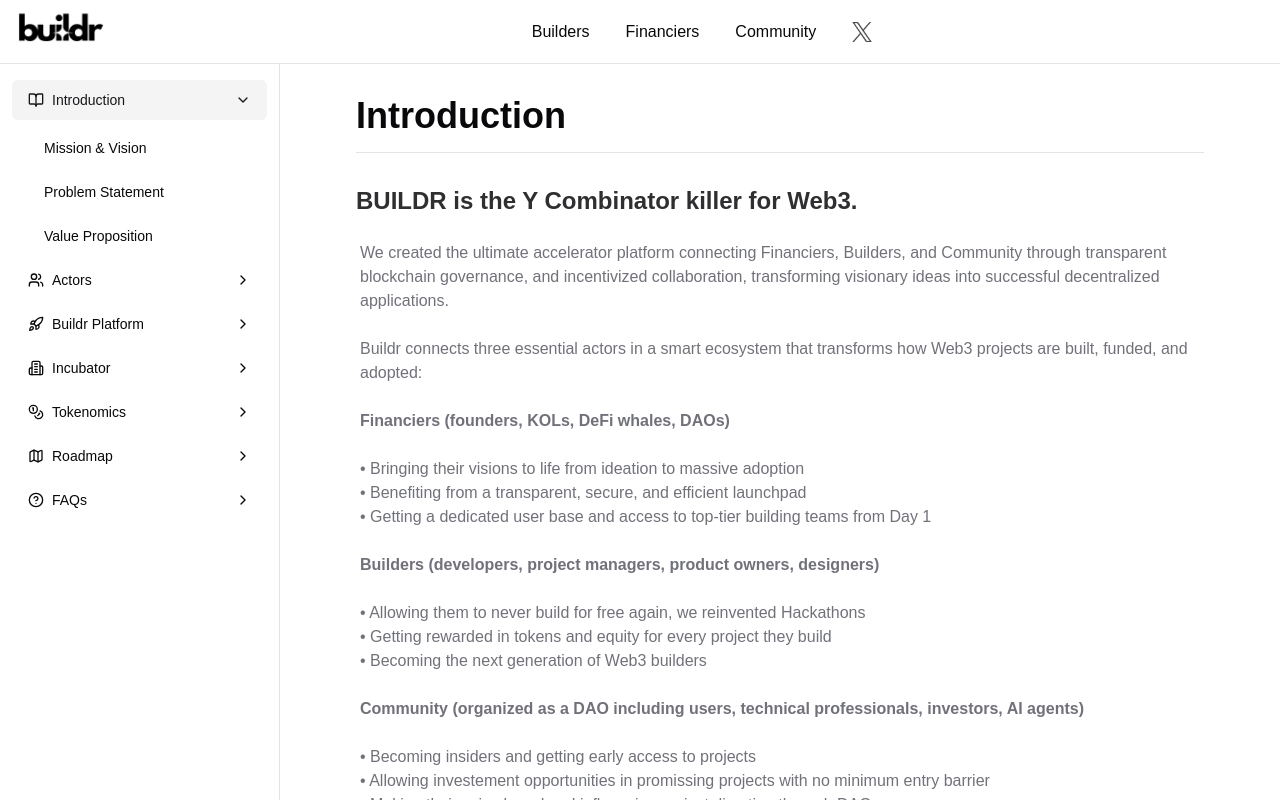
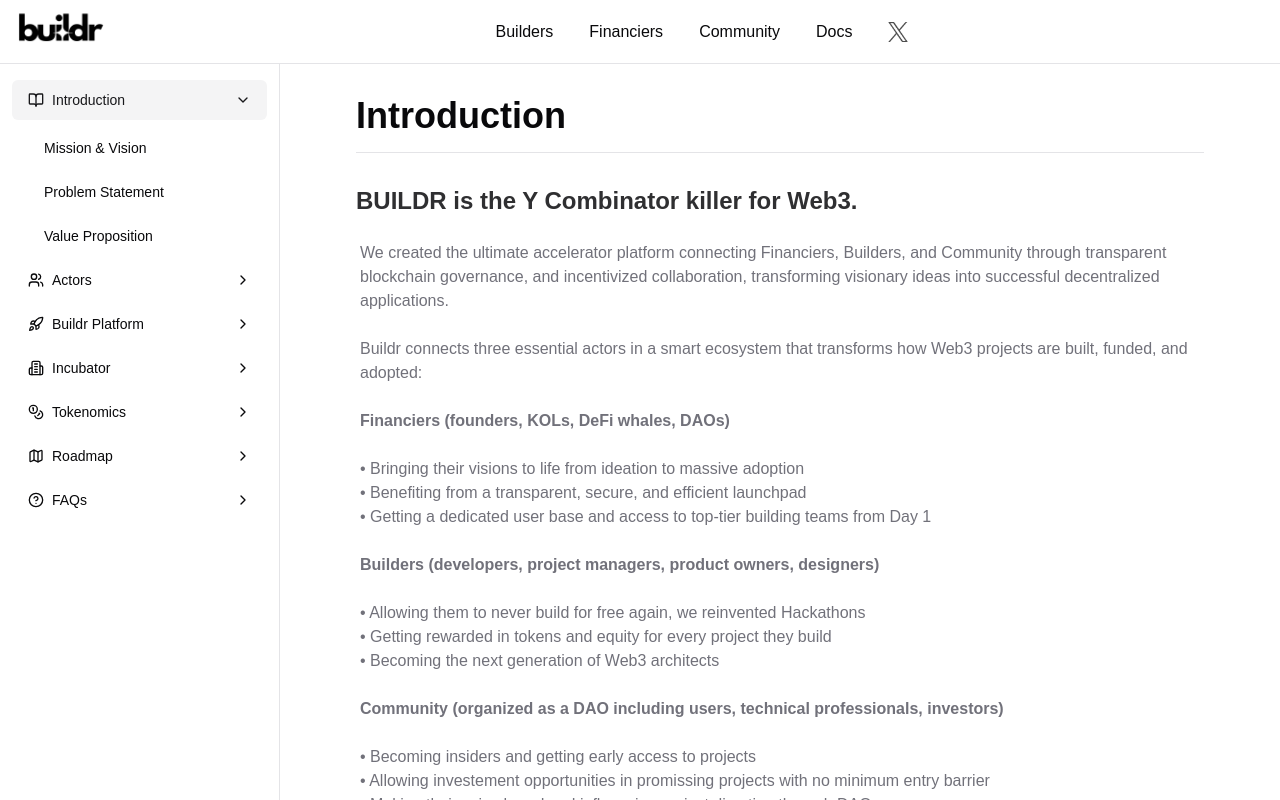
Before and after one commit to achaps/buildit, a Next.js app: page /docs in a window 1280 px wide. Built offline with nearby package versions, Linux system fonts and the light colour scheme.

Commit message:
doc update + UI changes + minor bugs

```diff
--- a/src/app/builders/page.tsx
+++ b/src/app/builders/page.tsx
@@ -65,7 +65,7 @@
           <div className="flex gap-8 py-10 lg:py-20 items-center justify-center flex-col w-full">
             <div>
               <Link href="/docs">
-                <Button variant="secondary" size="sm" className="gap-2 text-xs md:text-sm whitespace-nowrap px-3 py-1.5">
+                <Button variant="secondary" size="sm" className="gap-2 text-xs md:text-sm whitespace-nowrap px-3 py-1.5 mt-20">
                   Project Overview<MoveRight className="w-3 h-3" />
                 </Button>
               </Link>
--- a/src/app/community/page.tsx
+++ b/src/app/community/page.tsx
@@ -65,7 +65,7 @@
           <div className="flex gap-8 py-10 lg:py-20 items-center justify-center flex-col w-full">
             <div>
               <Link href="/docs">
-                <Button variant="secondary" size="sm" className="gap-2 text-xs md:text-sm whitespace-nowrap px-3 py-1.5">
+                <Button variant="secondary" size="sm" className="gap-2 text-xs md:text-sm whitespace-nowrap px-3 py-1.5 mt-20">
                   Project Overview<MoveRight className="w-3 h-3" />
                 </Button>
               </Link>
--- a/src/app/docs/page.tsx
+++ b/src/app/docs/page.tsx
@@ -29,7 +29,6 @@
   Code,
   PiggyBank,
   FileText,
-  Brain,
   Briefcase
 } from "lucide-react";
 import Image from "next/image";
@@ -57,6 +56,7 @@
   onSectionChange: (sectionId: string) => void;
   expandedSections: string[];
   onToggleSection: (sectionId: string) => void;
+  setIsOpen: (open: boolean) => void;
 }
 
 export default function DocsPage() {
@@ -97,9 +97,9 @@
 
  • Allowing them to never build for free again, we reinvented Hackathons
  • Getting rewarded in tokens and equity for every project they build
- • Becoming the next generation of Web3 builders
+ • Becoming the next generation of Web3 architects
 
-<strong>Community (organized as a DAO including users, technical professionals, investors, AI agents)</strong>
+<strong>Community (organized as a DAO including users, technical professionals, investors)</strong>
 
  • Becoming insiders and getting early access to projects
  • Allowing investement opportunities in promissing projects with no minimum entry barrier
@@ -127,12 +127,21 @@
           icon: Handshake,
           content: `<strong>Buildr provides a comprehensive solution that addresses the key challenges in Web3 project development:</strong>
 
-• AI-powered project evaluation and validation
 • Transparent blockchain governance
 • Incentivized collaboration between all stakeholders
 • Comprehensive incubator services
 • Community-driven project development
-• Fair and transparent reward distribution`
+• Fair and transparent reward distribution
+
+<div className="my-8 flex justify-center">
+  <Image
+    src="/why-buildr.png"
+    alt="Why choose Buildr"
+    width={800}
+    height={400}
+    className="rounded-lg shadow-lg w-full sm:w-auto"
+  />
+</div>`
         },
       ],
     },
@@ -145,7 +154,9 @@
           title: "Financiers",
           id: "financiers",
           icon: Wallet,
-          content: `<strong>Who?</strong>
+          content: `Our platform transforms how capital flows into Web3 projects, creating a transparent ecosystem where all financiers operate on a level playing field. BUILDR eliminates traditional gatekeeping mechanisms while providing unprecedented visibility into the entire development lifecycle.
+
+<strong>Who?</strong>
 
 • Founders: Existing project teams or individuals aiming to expand their token ecosystem
 • KOLs: Influential figures with substantial communities and robust distribution capabilities
@@ -163,7 +174,9 @@
           title: "Builders",
           id: "builders",
           icon: Building2,
-          content: `<strong>Who?</strong>
+          content: `BUILDR addresses the critical challenges facing technical talent in today's fragmented ecosystem, creating clear pathways to project ownership and market success. BUILDR bridges the gap between technical capability and commercial viability, ensuring builders can focus on what they do best.
+
+  <strong>Who?</strong>
 
 Technical talent capable of turning ideas into functional blockchain projects:
 • Developers
@@ -183,13 +196,14 @@
           title: "Community (DAO)",
           id: "community",
           icon: Users,
-          content: `<strong>Who?</strong>
+          content: `BUILDR activates the Community through a sophisticated DAO structure that transforms passive users into active participants with real ownership stakes. By bringing together everyday users, technical professionals, and investors, our platform creates a powerful collective intelligence network that validates and strengthens projects throughout their lifecycle. BUILDR democratizes access to equity opportunities while harnessing the wisdom of the crowd to drive project success.
+
+<strong>Who?</strong>
 
 Organized as a DAO, including:
 • Everyday users eager to test and engage with dApps
 • Technical professionals providing detailed feedback
 • Investors participating in building processes
-• AI agents evaluating project potential
 
 <strong>Why?</strong>
 
@@ -216,51 +230,37 @@
 • Time constraints
 • Maximum Builder participation
 • Rewards structure
-• Equity allocation`
+• Equity allocation
+
+Every submission is reviewed by the platform (acceptation delay 24h-48h).`
         },
         {
-          title: "AI-Powered Project Evaluation",
-          id: "ai-evaluation",
-          icon: Brain,
-          content: `<strong>AI agent evaluation considers:</strong>
-
-• Historical success of Financiers
-• Social media performance
-• Current market trends
-• Blockchain market health
-• Innovative potential
-• Economic viability
-• Benchmarking against similar solutions
-
-<strong>AI-driven pre-valuation provides:</strong>
-
-• Initial financial visibility
-• Community funding pool options
-• DAO validation through governance
-• Secondary evaluation upon launch`
-        },
-        {
-          title: "Community Involvement & Governance",
+          title: "Governance",
+          displayTitle: "Community Involvement & Governance",
           id: "community-governance",
           icon: Scale,
-          content: `<strong>Community integrated into selection and validation:</strong>
+          content: `BUILDR places the Community at the heart of project governance through a sophisticated DAO structure that gives members decisive power at every stage of development. From initial project selection to final validation, community consensus drives the platform's decision-making processes.<br></br>This revolutionary approach ensures projects succeed based on genuine user demand rather than insider connections, while transparent reward distribution and post-launch governance mechanisms create sustainable alignment between all stakeholders.
+
+<strong>Community integrated into selection and validation:</strong>
 
 • DAO-curated selection shortlist
 • Community-driven reviews
 • Technical and functional testing
-• Post-selection procedures
 • Community-driven final validation
-• Transparent reward distribution`
+• Transparent reward distribution
+• Post-launch governance`
         },
         {
           title: "Investment Pool Mechanics",
           id: "investment-pool",
           icon: PiggyBank,
-          content: `<strong>Optional investment pool mechanisms:</strong>
+          content: `Every DAO selected Builders team will be able to create an investment pool, with a ICO. The investement pool will represent 10% of the total supply of the project. <br></br>It's important to dissociate the investment pool from the Financiers project tokenomics, the investment pool is a separate entity that gives the opportunity to visionary investors to exchange investement tokens for project tokens at a later date.
 
-• Community investors secure future project rewards
-• Flexible locking conditions
-• Pre-launch investor flexibility
+<strong>Early investement opportunity: </strong>
+
+• No minimum investment
+• Early exposition based on the Builders vision
+• Guaranteed rewards for winning projects investors
 • Secure escrow management
 • Transparent fund tracking`
         },
@@ -275,7 +275,9 @@
           title: "Services & Responsibilities",
           id: "services",
           icon: Briefcase,
-          content: `<strong>Central to the Buildr ecosystem, the incubator ensures:</strong>
+          content: `Buildr Incubator is a dedicated program designed to support and scale the best projects. It offers a range of services and resources to help Builders and Financiers refine their ideas, build long-term venures, and allocate resources efficiently. Our number one priority is to skyrocket projects to massive adoption, allowing all our ecosystem to thrive. Work hard, scale fast, win bigger.
+
+          <strong>Central to the Buildr ecosystem, the incubator ensures:</strong>
 
 • Transparent reward and equity distribution
 • Rigorous growth-related fund-tracking
@@ -287,7 +289,9 @@
           title: "Strategic Partnerships",
           id: "partnerships",
           icon: Handshake,
-          content: `<strong>Partnerships with:</strong>
+          content: `Because Web3 is a community-driven ecosystem, we believe in the power of collaboration. We partner with the best actors in the ecosystem and give access to precious ressources to all our Incubator nominees.
+
+          <strong>Partnerships with:</strong>
 
 • Prominent Web3 entities
 • Media outlets
@@ -299,11 +303,12 @@
           title: "Fund Transparency & Tracking",
           id: "transparency",
           icon: LineChart,
-          content: `<strong>Comprehensive tracking and transparency:</strong>
+          content: `Buildr secure the funds of all ventures whith a escrow service to guarantee efficiency and transparency in every steps of the venture, from reward distribution to post-launch governance.
+
+          <strong>Full tracking and transparency:</strong>
 
 • Blockchain-based fund management
 • Real-time reporting
-• Automated accountability
 • Public dashboards
 • Smart contract escrow services`
         },
@@ -318,13 +323,17 @@
           title: "$BUILDR Token Utility",
           id: "token-utility",
           icon: Coins,
-          content: `<strong>$BUILDR token provides:</strong>
+          content: `The best way to incentivize the community is to give them a voice in the project. The $BUILDR token is the key to the DAO governance, allowing the community to vote on the projects and the builders. $BUILDR is also designed to be used as investement token, allowing investors to get early exposure and equity in launching projects.
+
+          <strong>$BUILDR token provides:</strong>
 
 • DAO governance rights
 • Exclusive project investment opportunities
 • Community rewards
 • Builder incentives
-• Event-driven giveaways`
+• Event-driven giveaways
+
+As we want to make the $BUILDR token as liquid as possible, all actors will receive pBUILDR (Buildr Points) before TGE. Accumulating pBUILDR guarantees airdrops and rewards in the future. Every pBUILDR will be convertable to $BUILDR at TGE.`
         },
         {
           title: "Token Distribution & Vesting",
@@ -344,10 +353,10 @@
           content: `<strong>Staking mechanisms:</strong>
 
 • Governance participation
-• Reward multipliers
-• Exclusive access to projects
+• Early investement opportunities
 • Community voting power
-• Platform fee sharing`
+• Platform fee sharing
+• Equity redistribution`
         },
       ],
     },
@@ -369,13 +378,13 @@
 <strong>Q2 2025:</strong>
 
 • MVP platform release
-• AI evaluation algorithms
 • DAO governance mechanisms
 • First round of onboarding
+• Incubator program launch
 
 <strong>Q3 2025:</strong>
 
-• Incubator program launch
+• Investment pool launch
 • Strategic partnerships
 • Public beta launch
 • Blockchain fund transparency
@@ -383,7 +392,6 @@
 <strong>Q4 2025:</strong>
 
 • Security and legal audit infrastructure
-• AI evaluation enhancement
 • Official ecosystem launch
 • Token Generation Event`
         },
@@ -395,7 +403,6 @@
 
 • Scaling Buildr Incubator
 • Enhanced DAO governance
-• Platform AI improvements
 • Blockchain tool development
 • Global market expansion`
         },
@@ -411,7 +418,7 @@
           id: "general-faqs",
           icon: MessageSquare,
           content: `<strong>What exactly is Buildr?</strong>
-Buildr is a Web3 launchpad and incubator platform connecting Financiers, Builders, and Community members, streamlining blockchain project creation, funding, and growth through AI-powered evaluations and decentralized governance.
+Buildr is a Web3 launchpad and incubator platform connecting Financiers, Builders, and Community members, streamlining blockchain project creation, funding, and decentralized governance.
 
 <strong>Who can benefit from using Buildr?</strong>
 Founders, influential KOLs, DeFi whales, DAOs, blockchain developers, product managers, UX/UI designers, tech enthusiasts, early adopters, and investors all benefit directly through equity, rewards, and meaningful participation.
@@ -425,9 +432,6 @@
           icon: Code,
           content: `<strong>How is transparency ensured in Buildr?</strong>
 Buildr uses blockchain-based smart contracts for complete fund transparency, real-time reporting, and automated accountability through an accessible blockchain explorer and public dashboards.
-
-<strong>How are projects evaluated?</strong>
-Projects undergo AI-driven initial and secondary evaluations, considering market trends, social presence, economic viability, innovative potential, and technical robustness.
 
 <strong>How does the DAO influence decisions?</strong>
 The DAO actively participates in pre-selection, validation, equity distribution, governance, and the strategic direction of projects through transparent voting mechanisms.`
@@ -480,7 +484,8 @@
                 onSectionChange={setActiveSection}
                 expandedSections={expandedSections}
                 onToggleSection={handleToggleSection}
-                className="pt-12"
+                className="pt-4"
+                setIsOpen={setIsOpen}
               />
             </SheetContent>
           </Sheet>
@@ -526,6 +531,14 @@
                     Community
                   </Link>
                 </li>
+                <li>
+                  <Link
+                    href="/docs"
+                    className="px-3 py-1.5 sm:px-4 sm:py-2 rounded-full hover:bg-white/20 transition-all hover:aurora-text text-foreground font-medium"
+                  >
+                    Docs
+                  </Link>
+                </li>
                 <li className="ml-1">
                   <Link
                     href="https://x.com/buildr_network"
@@ -557,6 +570,7 @@
               onSectionChange={setActiveSection}
               expandedSections={expandedSections}
               onToggleSection={handleToggleSection}
+              setIsOpen={setIsOpen}
             />
           </div>
         </div>
@@ -575,7 +589,7 @@
                     {section.subsections.map((subsection) => (
                       <div key={subsection.id} id={subsection.id} className="mb-12">
                         <h2 className="text-2xl font-semibold mb-6 text-primary/90">
-                          {subsection.displayTitle || subsection.title === "Mission & Vision" ? "BUILDR is the Y Combinator killer for Web3." : subsection.title}
+                          {subsection.displayTitle || subsection.title}
                         </h2>
                         <div className="px-1">
                           <div
@@ -602,7 +616,8 @@
   onSectionChange,
   expandedSections,
   onToggleSection,
-  className
+  className,
+  setIsOpen
 }: DocsSidebarProps) {
   return (
     <div className={cn("h-full flex flex-col", className)}>
@@ -637,6 +652,10 @@
                           className="w-full justify-start text-sm font-normal group"
                           onClick={() => {
                             document.getElementById(subsection.id)?.scrollIntoView({ behavior: "smooth" });
+                            // Close mobile menu only when clicking a subsection
+                            if (window.innerWidth < 768) {
+                              setIsOpen(false);
+                            }
                           }}
                         >
                           {subsection.title}
--- a/src/app/financiers/page.tsx
+++ b/src/app/financiers/page.tsx
@@ -67,7 +67,7 @@
           <div className="flex gap-8 py-10 lg:py-20 items-center justify-center flex-col w-full">
             <div>
               <Link href="/docs">
-                <Button variant="secondary" size="sm" className="gap-2 text-xs md:text-sm whitespace-nowrap px-3 py-1.5">
+                <Button variant="secondary" size="sm" className="gap-2 text-xs md:text-sm whitespace-nowrap px-3 py-1.5 mt-20">
                   Project Overview<MoveRight className="w-3 h-3" />
                 </Button>
               </Link>
--- a/src/app/page.tsx
+++ b/src/app/page.tsx
@@ -82,6 +82,14 @@
                     className="px-3 py-1.5 sm:px-4 sm:py-2 rounded-full hover:bg-white/20 transition-all hover:aurora-text text-foreground font-medium"
                   >
                     Community
+                  </Link>
+                </li>
+                <li>
+                  <Link
+                    href="/docs"
+                    className="px-3 py-1.5 sm:px-4 sm:py-2 rounded-full hover:bg-white/20 transition-all hover:aurora-text text-foreground font-medium"
+                  >
+                    Docs
                   </Link>
                 </li>
                 <li className="ml-1">
```
